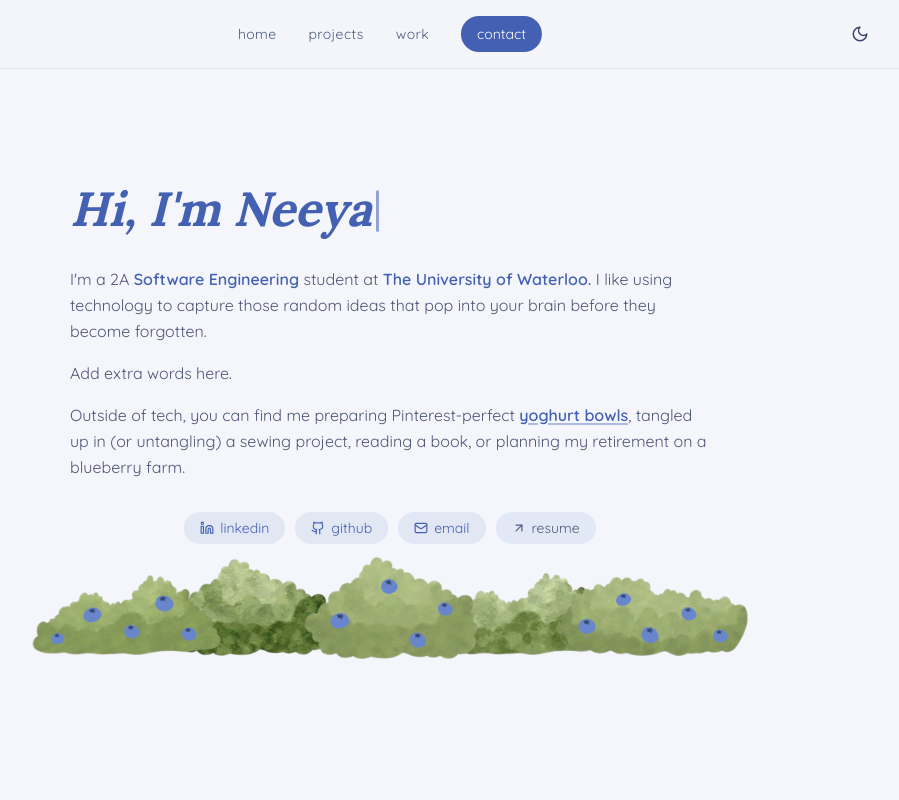
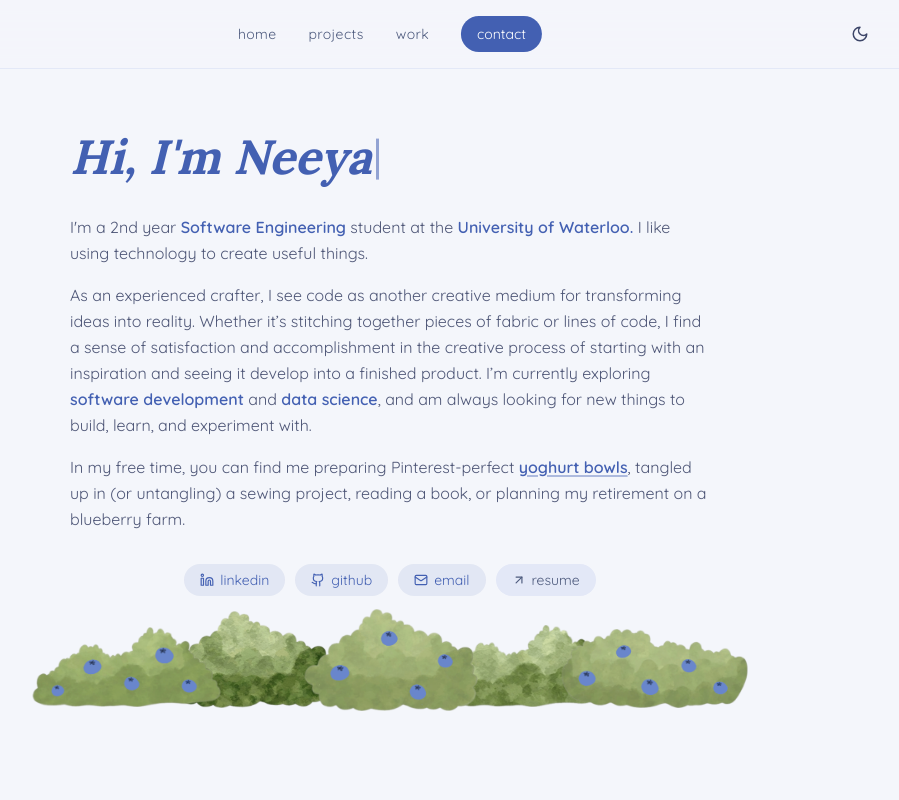
Before and after one commit to nhasan6/personal-website, a Next.js app: page / in a window 1280 px wide. Shown: the top 800 px of the page, without its empty margins (250-1149 px from the left). Built offline with nearby package versions, Linux system fonts and the light colour scheme.

Commit message:
update bio

```diff
--- a/components/HomeSection.tsx
+++ b/components/HomeSection.tsx
@@ -36,19 +36,31 @@ export function HomeSection() {
 
         <div className="flex flex-col gap-4 text-sm leading-relaxed text-foreground/90 sm:text-base">
           <p>
-            I'm a 2A{" "}
+            I'm a 2nd year{" "}
             <span className="font-semibold text-primary">
             Software Engineering
             </span>{" "}
-            student at{" "}
+            student at the{" "}
             <span className="font-semibold text-primary">
-              The University of Waterloo.
+            University of Waterloo.
             </span>{" "}
-            I like using technology to capture those random ideas that pop into your brain before they become forgotten.
+            I like using technology to create useful things.
           </p>
-          Add extra words here.
           <p>
-            Outside of tech, you can find me preparing Pinterest-perfect{" "}
+          As an experienced crafter, I see code as another creative medium for transforming ideas into reality. Whether it’s stitching together
+          pieces of fabric or lines of code, I find a sense of satisfaction and accomplishment in the creative process of starting with an inspiration and
+          seeing it develop into a finished product. I’m currently exploring{" "}
+          <span className="font-semibold text-primary">
+            software development
+          </span>{" "}
+          and{" "}
+          <span className="font-semibold text-primary">
+           data science
+          </span>
+          , and am always looking for new things to build, learn, and experiment with.
+          </p>
+          <p>
+          In my free time, you can find me preparing Pinterest-perfect{" "}
             <YogurtGalleryModal />
             , tangled up in (or untangling) a sewing project, reading a book,
             or planning my retirement on a blueberry farm.
```
